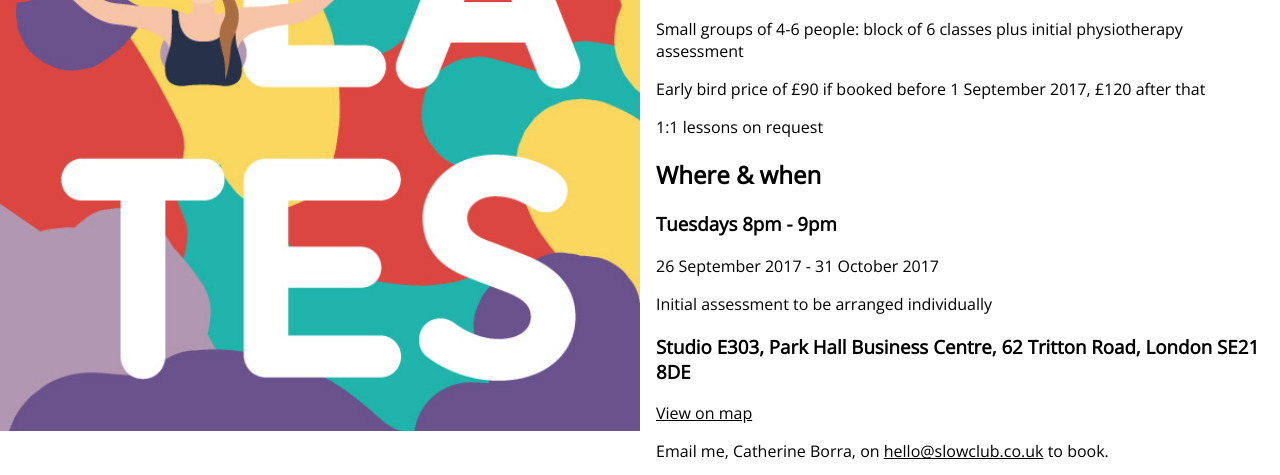
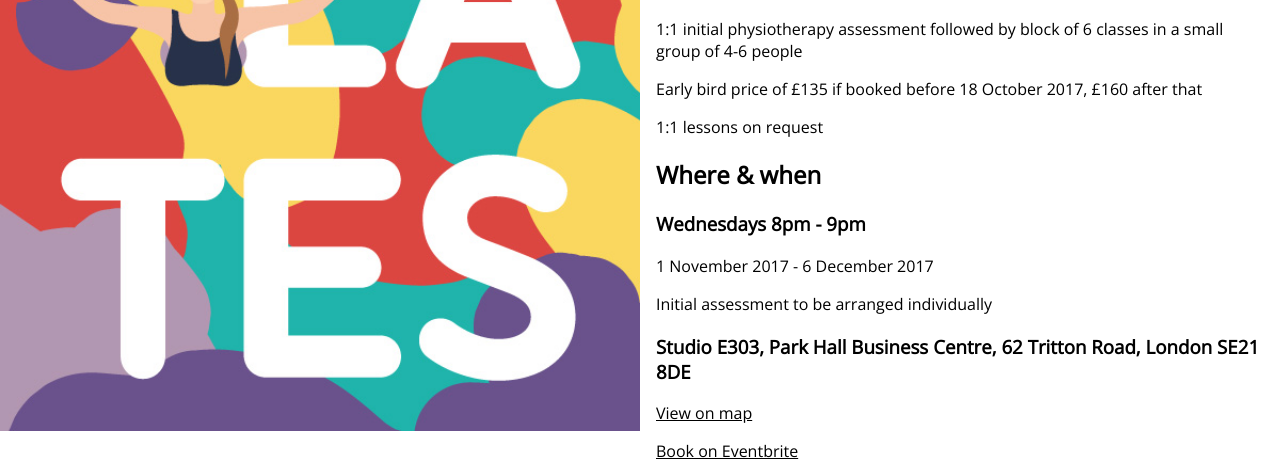
Before and after one commit to annagoss/slowclub, a plain HTML site: page index.html in a window 1280 px wide. Shown: the part 474-949 px from the top of the page. Drawn offline with nearby package versions, Linux system fonts and the light colour scheme.

Commit message:
Add November course

```diff
--- a/index.html
+++ b/index.html
@@ -21,22 +21,23 @@
 
     <div class="text">
       <h1>Pilates with a Physio in south-east London</h1>
-      <p>Small groups of 4-6 people: block of 6 classes plus initial physiotherapy assessment</p>
-      <p>Early bird price of £90 if booked before 1 September 2017, £120 after that</p>
+      <p>1:1 initial physiotherapy assessment followed by block of 6 classes in a small group of 4-6 people</p>
+      <p>Early bird price of £135 if booked before 18 October 2017, £160 after that</p>
       <p>1:1 lessons on request</p>
 
       <h2>Where & when</h2>
 
-      <h3>Tuesdays 8pm - 9pm</h3>
+      <h3>Wednesdays 8pm - 9pm</h3>
       <p>
-      26 September 2017 - 31 October 2017</p>
+      1 November 2017 - 6 December 2017</p>
       <p>Initial assessment to be arranged individually</p>
 
       <h3>
         Studio E303, Park Hall Business Centre, 62 Tritton Road, London SE21 8DE</h3>
       <a href="https://www.google.co.uk/maps/place/Tritton+Industrial+Estate,+62+Tritton+Rd,+London+SE21+8DE/@51.4329592,-0.0975862,16z/data=!4m5!3m4!1s0x487604007169f2b5:0xa0e4ee6989b3b7d!8m2!3d51.4324843!4d-0.0942817" target="_blank">View on map</a>
       <p>
-      Email me, Catherine Borra, on <a href="mailto:hello@slowclub.co.uk">hello@slowclub.co.uk</a> to book.
+        <a href="https://www.eventbrite.co.uk/e/physio-led-pilates-six-week-course-with-individual-assessment-tickets-38202003220#tickets">Book on Eventbrite</a></p>
+      <p>Email me, Catherine Borra, on <a href="mailto:hello@slowclub.co.uk">hello@slowclub.co.uk</a> if you have any questions or want to talk before booking.
       </p>
 
       <div id="mc_embed_signup">
```
